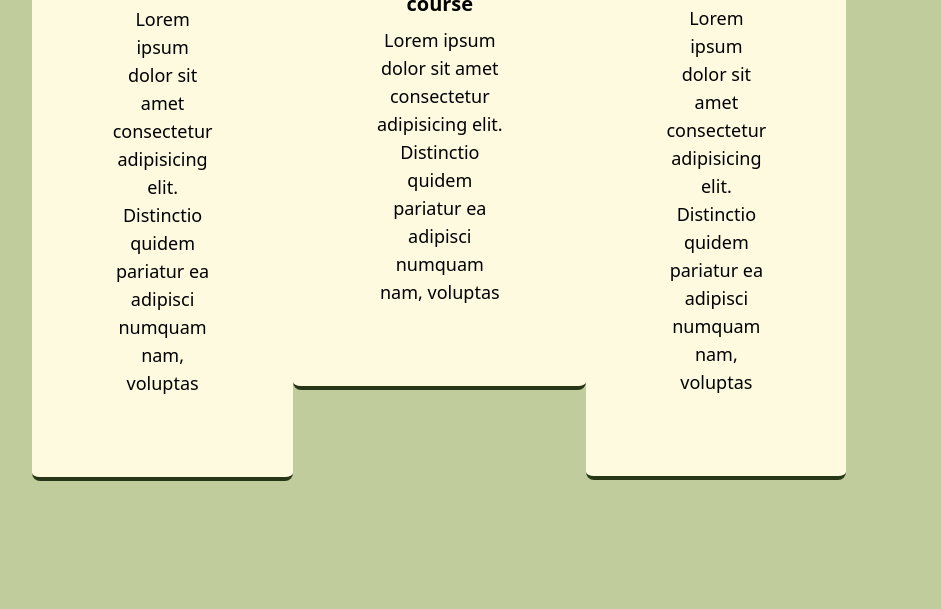
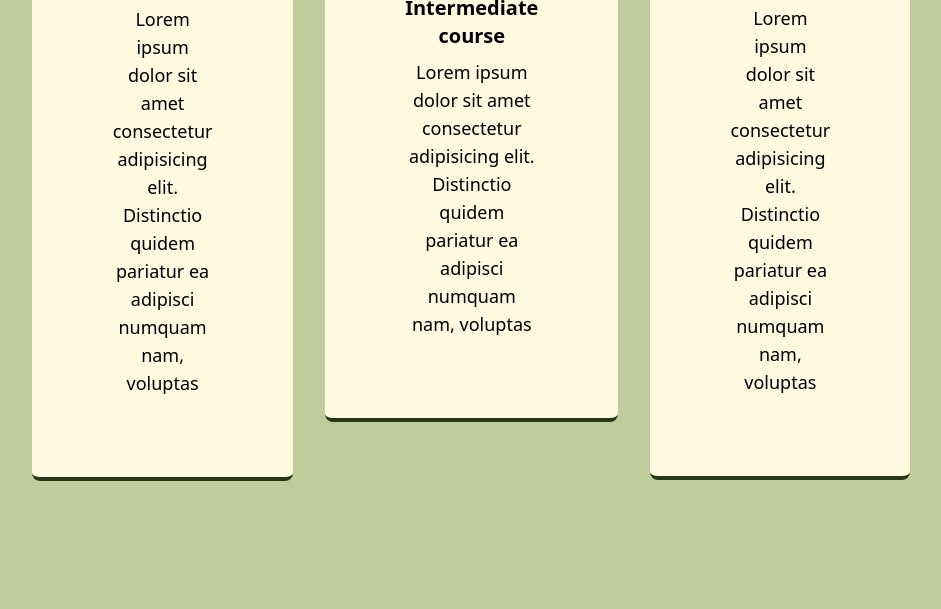
Before and after one commit to lydiastef/m3g2, a website: page index2.html in a window 1280 px wide. Shown: the part 772-1381 px from the top of the page, without its empty margins (224-1165 px from the left). Drawn offline with Linux system fonts and the light colour scheme.

Commit message:
final touch

```diff
--- a/index2.html
+++ b/index2.html
@@ -65,7 +65,7 @@
                 </div>
             </div>
             <div class="sm:w=1/3">
-                <div class="bg-creme p-20 border-b-4 border-darkgreen rounded-lg flex flex-col items-center">
+                <div class="m-8 bg-creme p-20 border-b-4 border-darkgreen rounded-lg flex flex-col items-center">
                     <div class="w-23 rounded-full p-2">
                         <div class="ml-0 px-0 py-0" >
                             <img src="LogoMakr-7pc9Rc.png" alt="Lotus Flower">
```
Also changed, not shown: public/styles.css.
